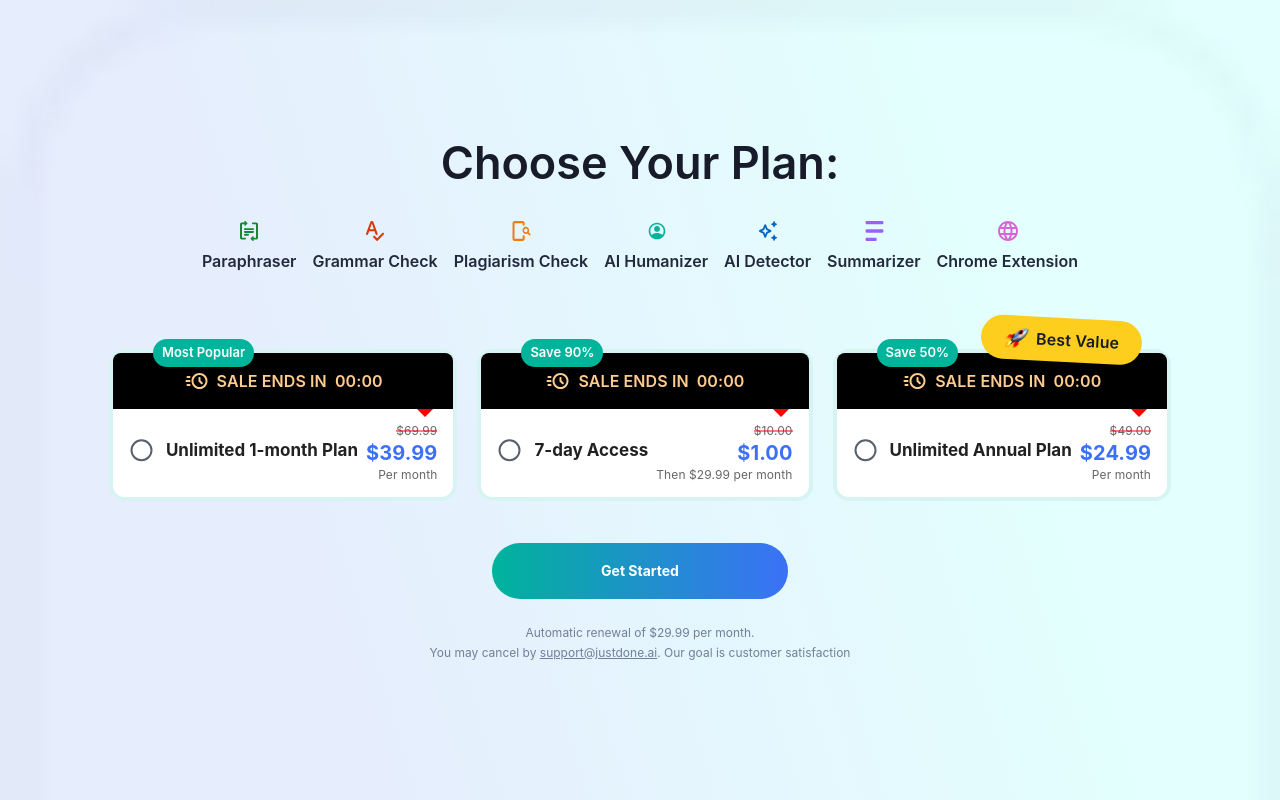
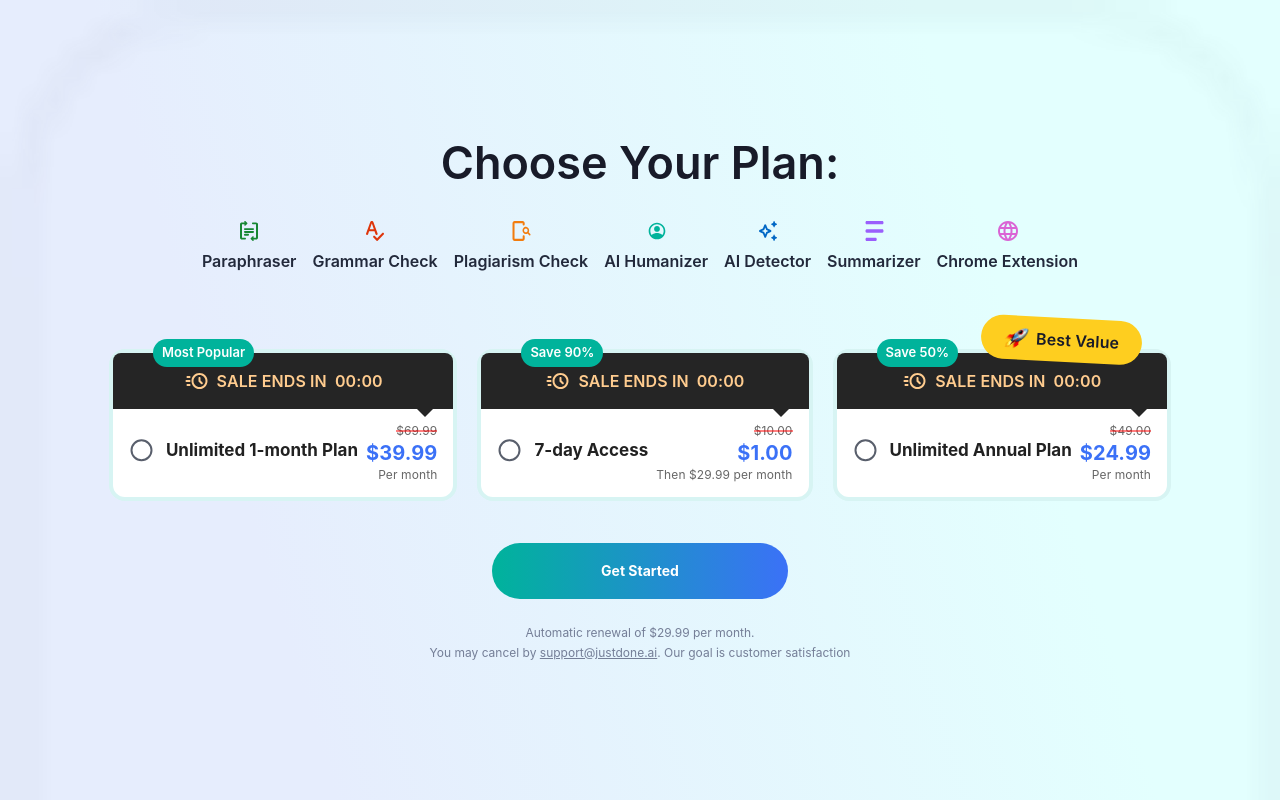
Before and after one commit to darinadari13/test-task-justdone, a Next.js app: page /a in a window 1280 px wide. Built offline with nearby package versions, Linux system fonts and the light colour scheme.

Commit message:
change colors

```diff
--- a/src/components/product/ProductCardTimer.tsx
+++ b/src/components/product/ProductCardTimer.tsx
@@ -1,4 +1,3 @@
-// src/components/product/ProductCard.tsx
 import React from 'react';
 import { Box } from '@mui/material';
 
@@ -23,7 +22,7 @@
     height: 0,
     borderLeft: '8px solid transparent',
     borderRight: '8px solid transparent',
-    borderTop: '8px solid red',
+    borderTop: '8px solid var(--dark-main-color)',
   },
   boxHidden: {
     height: '56px',
--- a/src/components/timer/Timer.tsx
+++ b/src/components/timer/Timer.tsx
@@ -10,7 +10,7 @@
 
 const STYLES = {
   box: {
-    backgroundColor: 'black',
+    backgroundColor: 'var(--dark-main-color)',
     color: 'white',
     display: 'flex',
     height: '100%',
@@ -19,7 +19,7 @@
   },
   text: {
     fontSize: '16px',
-    color: '#FFCC8F',
+    color: 'var(--beige-main-color)',
     fontWeight: 600,
     lineHeight: '24px',
     letterSpacing: '0.1px',
--- a/src/styles/colors.css
+++ b/src/styles/colors.css
@@ -9,4 +9,6 @@
   --text-secondary-color: #747E97;
   --blue-main-color: #3B71F7;
   --white-main-color: #FFFFFF;
+  --dark-main-color: #252525;
+  --beige-main-color: #FFCC8F;
 }
```
